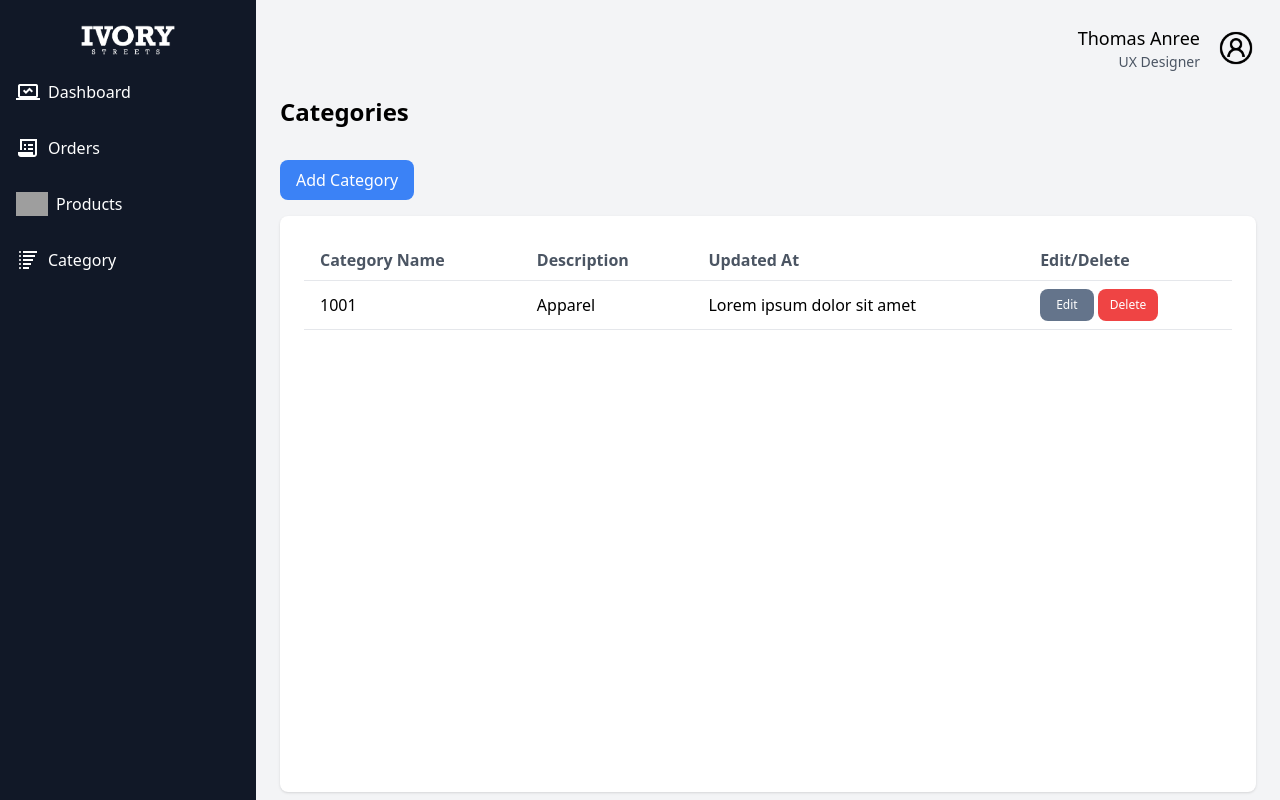
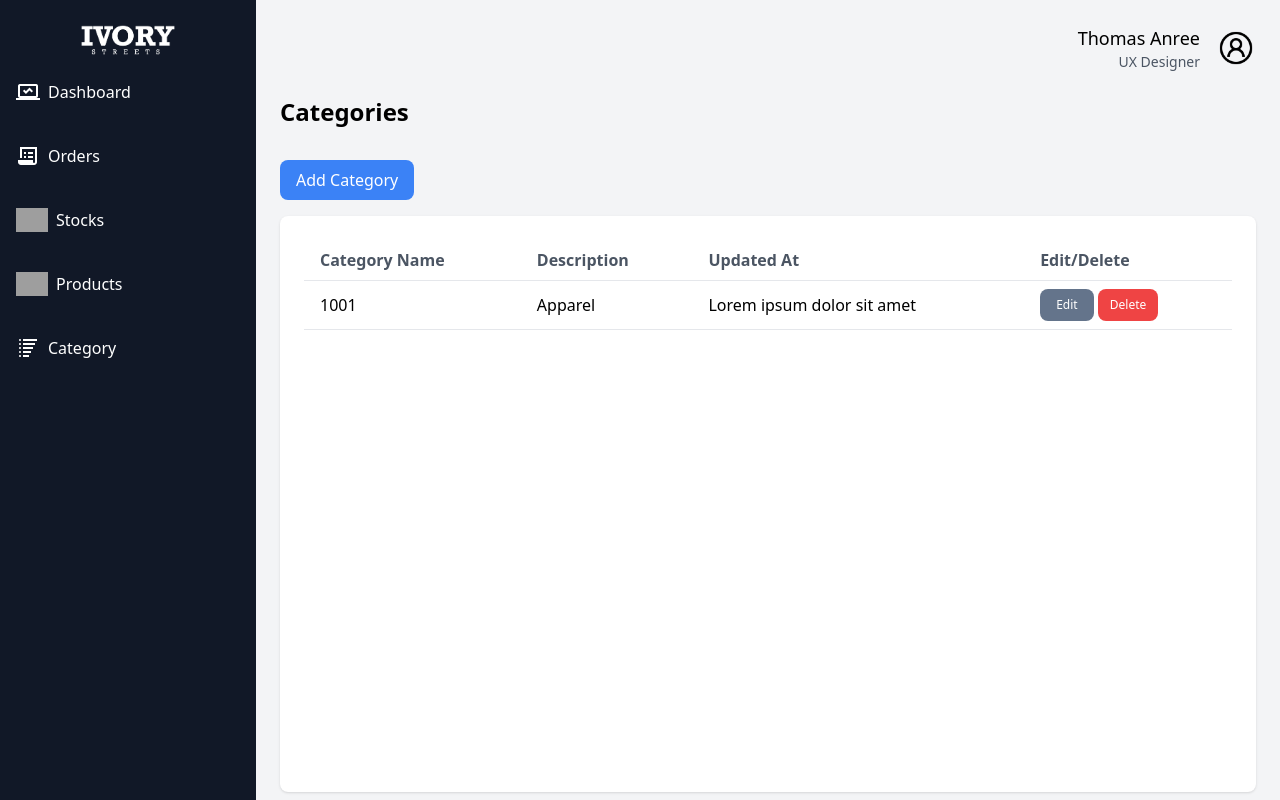
Before and after one commit to tharushkadinujaya05/CollegeWebProject-EcommerceSite, a PHP site: page /public/admin/category.php in a window 1280 px wide. Run offline with PHP 8.4, Linux system fonts and the light colour scheme; some libraries are stand-ins or nearby versions; grey boxes are pictures that could not be loaded.

Commit message:
Side bar click behavior issue fixed

```diff
--- a/public/admin/side-bar.php
+++ b/public/admin/side-bar.php
@@ -5,30 +5,37 @@
         <img src="../../assets/images/icon.png" class="h-[2.5rem] mt-4">
       </div>
       <nav class="flex-1 overflow-y-auto">
-        <ul>
-          <li class="p-4 hover:bg-gray-600">
-            <a href="dashboard.php" class="flex items-center space-x-2">
-              <img src="../../assets/images/img002.png" class="h-[1.5rem]">
+        <ul class="space-y-2">
+
+        <li class="p-4 hover:bg-gray-600 cursor-pointer menu-item" data-url="dashboard.php">
+            <div class="flex items-center space-x-2">
+              <img src="../../assets/images/img002.png" class="h-[1.5rem]" alt="Dashboard Icon">
               <span>Dashboard</span>
-            </a>
+            </div>
           </li>
-          <li class="p-4 hover:bg-gray-600">
-            <a href="orders.php" class="flex items-center space-x-2">
-              <img src="../../assets/images/img004.png" class="h-[1.5rem]">
+          <li class="p-4 hover:bg-gray-600 cursor-pointer menu-item" data-url="orders.php">
+            <div class="flex items-center space-x-2">
+              <img src="../../assets/images/img004.png" class="h-[1.5rem]" alt="order Icon">
               <span>Orders</span>
-            </a>
+            </div>
           </li>
-          <li class="p-4 hover:bg-gray-600">
-            <a href="products.php" class="flex items-center space-x-2">
-              <img src="../../assets/images/img006.png" class="h-[1.5rem]">
+          <li class="p-4 hover:bg-gray-600 cursor-pointer menu-item" data-url="stock.php">
+            <div class="flex items-center space-x-2">
+              <img src="../../assets/images/stock.png" class="h-[1.5rem]" alt="stock Icon">
+              <span>Stocks</span>
+            </div>
+          </li>
+          <li class="p-4 hover:bg-gray-600 cursor-pointer menu-item" data-url="products.php">
+            <div class="flex items-center space-x-2">
+              <img src="../../assets/images/img006.png" class="h-[1.5rem]" alt="products Icon">
               <span>Products</span>
-            </a>
+            </div>
           </li>
-          <li class="p-4 hover:bg-gray-600">
-            <a href="category.php" class="flex items-center space-x-2">
-              <img src="../../assets/images/img008.png" class="h-[1.5rem]">
+          <li class="p-4 hover:bg-gray-600 cursor-pointer menu-item" data-url="category.php">
+            <div class="flex items-center space-x-2">
+              <img src="../../assets/images/img008.png" class="h-[1.5rem]" alt="category Icon">
               <span>Category</span>
-            </a>
+            </div>
           </li>
         </ul>
       </nav>
@@ -46,7 +53,7 @@
         <ul class="space-y-2 p-4">
           <li><a href="dashboard.php" class="block p-2 bg-gray-700 rounded">Dashboard</a></li>
           <li><a href="orders.php" class="block p-2 bg-gray-700 rounded">Orders</a></li>
-          <li><a href="sales.php" class="block p-2 bg-gray-700 rounded">Sales</a></li>
+          <li><a href="stock.php" class="block p-2 bg-gray-700 rounded">Stock</a></li>
           <li><a href="products.php" class="block p-2 bg-gray-700 rounded">Products</a></li>
           <li><a href="category.php" class="block p-2 bg-gray-700 rounded">Category</a></li>
         </ul>
@@ -58,4 +65,15 @@
       var menu = document.getElementById('mobile-menu');
       menu.classList.toggle('hidden');
     });
+
+    document.addEventListener('DOMContentLoaded', function() {
+    document.querySelectorAll('.menu-item').forEach(function(item) {
+        item.addEventListener('click', function() {
+            const url = this.getAttribute('data-url');
+            if (url) {
+                window.location.href = url;
+            }
+        });
+    });
+});
     </script>
```
